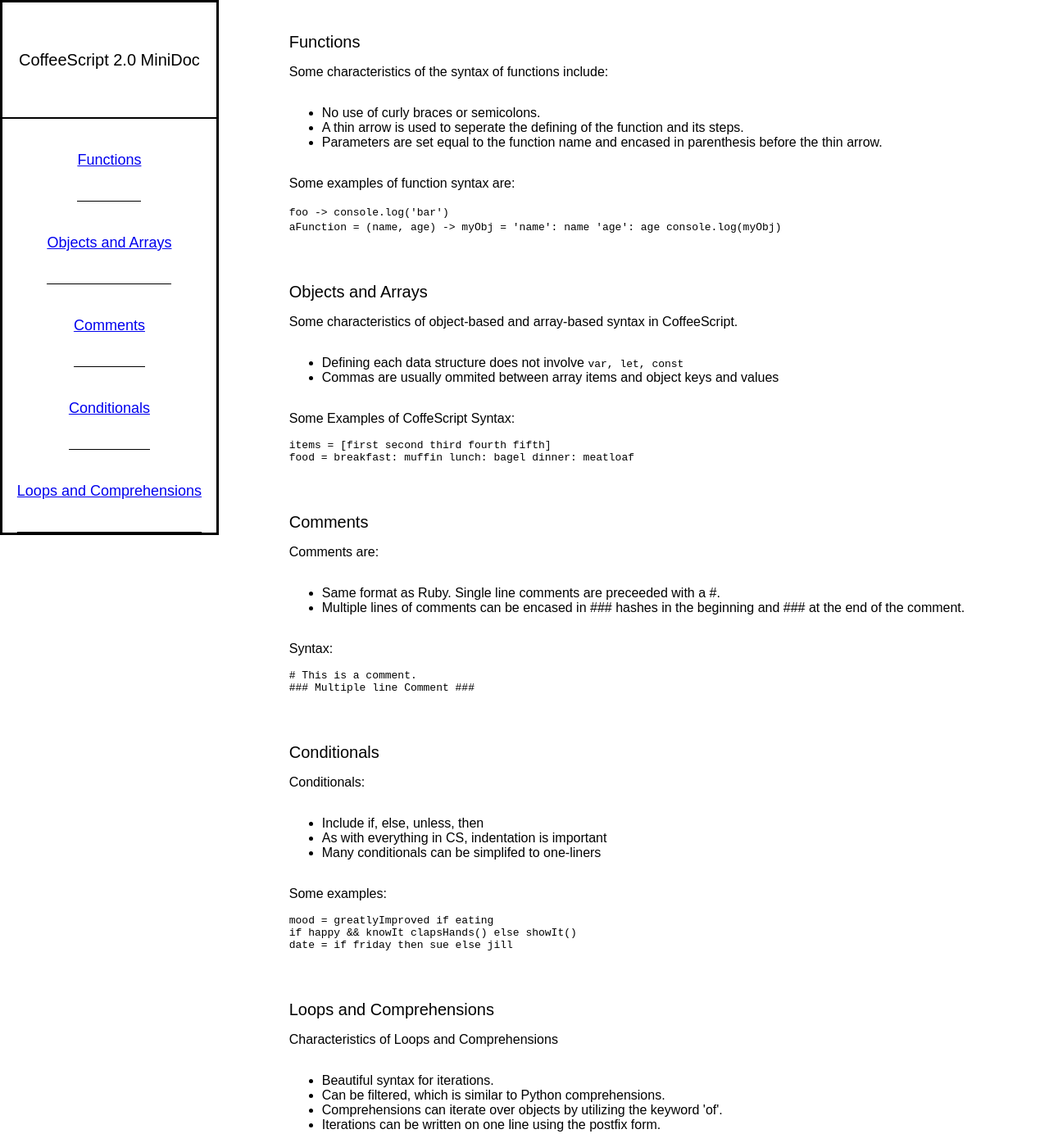
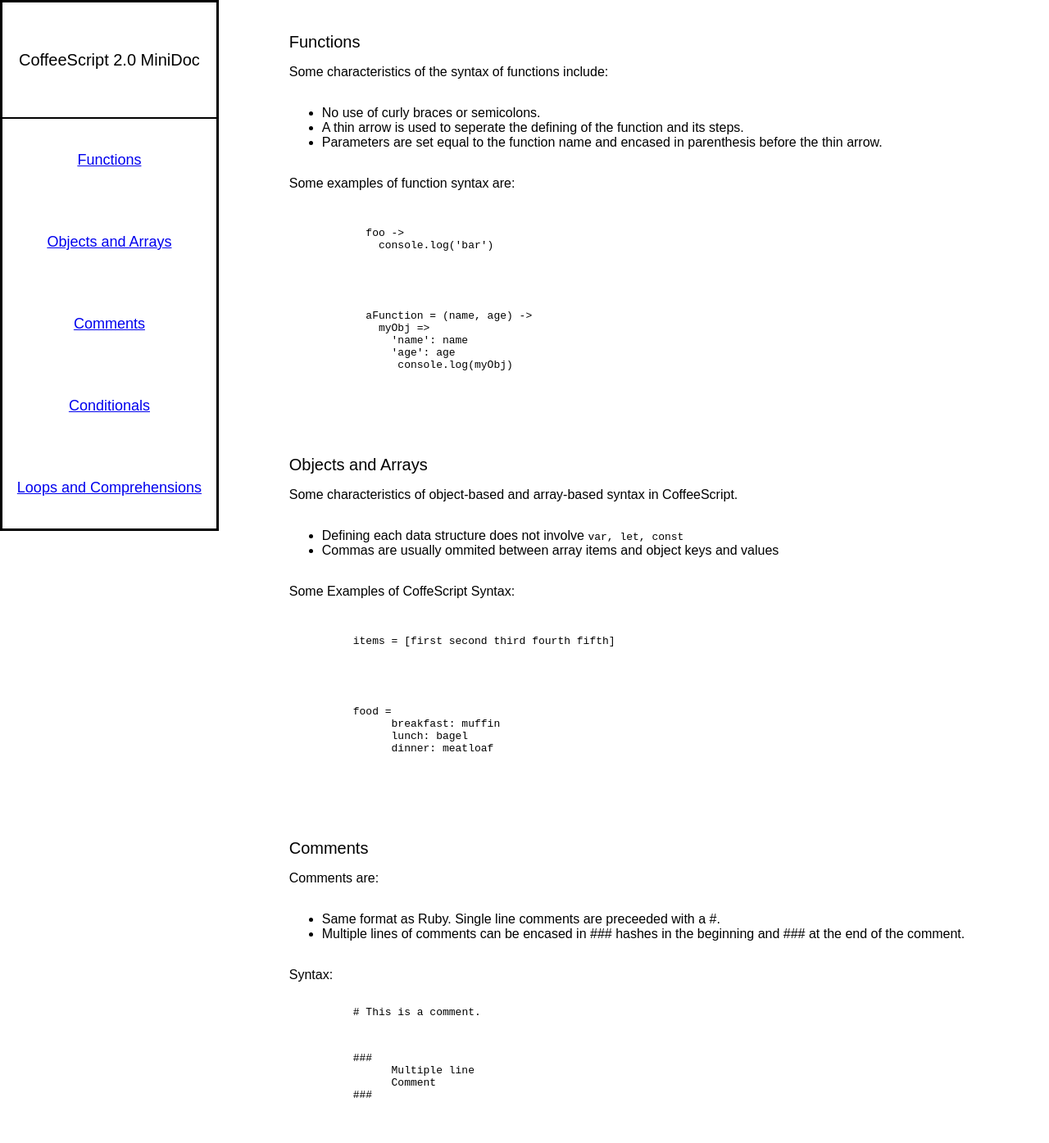
Before and after one commit to neodynia/tech-doc-pg, a plain HTML site: page index.html in a window 1280 px wide. Shown: the top 1395 px of the page at 82% size. Drawn offline with Linux system fonts and the light colour scheme.

Commit message:
feat: Add preformatted text for code snippets

```diff
--- a/css/main.css
+++ b/css/main.css
@@ -38,7 +38,7 @@ nav {
 .nav-link {
   font-size: 18px;
   font-family: Arial;
-  border-bottom: solid 1px #000;
+
 }
 
 
--- a/index.html
+++ b/index.html
@@ -37,19 +37,23 @@
         </ul>
         <p>Some examples of function syntax are:</p>
         <div id="Functions_code_one">
+          <pre>
           <code>
             foo ->
               console.log('bar')
           </code>
+        </pre>
         </div>
         <div id="Fuctions_code_two">
+          <pre>
           <code>
             aFunction = (name, age) ->
-              myObj =
+              myObj =>
                 'name': name
                 'age': age
-              console.log(myObj)
+                 console.log(myObj)
           </code>
+        </pre>
         </div>
       </section>
       <section id="Objects_and_Arrays" class="main-section">
@@ -62,12 +66,19 @@
           <li>Commas are usually ommited between array items and object keys and values</li>
         </ul>
         <p>Some Examples of CoffeScript Syntax:</p>
-        <code>items = [first second third fourth fifth]</code>
-        <code>food =
+        <pre>
+        <code>
+          items = [first second third fourth fifth]
+        </code>
+        </pre>
+        <pre>
+        <code>
+          food =
                 breakfast: muffin
                 lunch: bagel
                 dinner: meatloaf
         </code>
+        </pre>
       </section>
       <section id="Comments" class="main-section">
         <header>
@@ -79,12 +90,14 @@
           <li>Multiple lines of comments can be encased in ### hashes in the beginning and ### at the end of the comment.
         </ul>
         <p>Syntax:</p>
-        <code># This is a comment.</code>
-        <code>###
+        <pre>
+        <code>  # This is a comment.</code></pre>
+        <pre><code>
+          ###
                 Multiple line
                 Comment
-              ###
-        </code>
+          ###
+        </code></pre>
       </section>
       <section id="Conditionals" class="main-section">
         <header>
@@ -97,15 +110,20 @@
           <li>Many conditionals can be simplifed to one-liners</li>
         </ul>
         <p>Some examples:</p>
-        <code>mood = greatlyImproved if eating</code>
-        <code>if happy && knowIt
-                clapsHands()
-              else
-                showIt()
+        <pre><code>mood = greatlyImproved if eating</code></pre>
+        <pre>
+        <code>
+          if happy && knowIt
+            clapsHands()
+          else
+            showIt()
         </code>
+        </pre>
+        <pre>
         <code>
           date = if friday then sue else jill
         </code>
+        </pre>
       </section>
       <section id="Loops_and_Comprehensions" class="main-section">
         <header>
@@ -121,17 +139,23 @@
         <p>
           Some examples:
         </p>
+        <pre>
         <code>
           for name in ['Ted', 'John', 'Mark']
             alert "Release #{name}"
         </code>
+      </pre>
+        <pre>
         <code>
           names = sam: seaborn, donna: moss
           alert("#{first} #{last}")
         </code>
+      </pre>
+        <pre>
         <code>
           release prisoner for prisoner in ['John', 'Paul', 'Timmy']
         </code>
+      </pre>
       </section>
     </main>
   </div>
```
